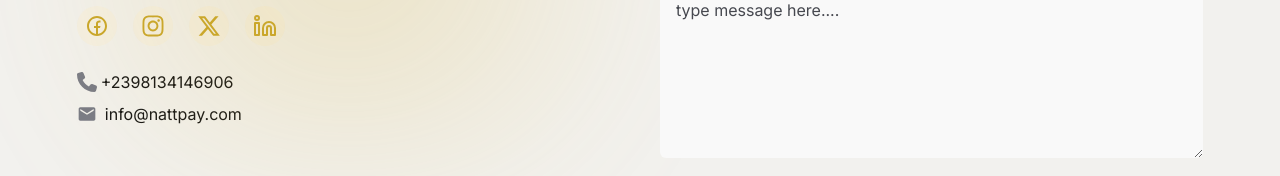
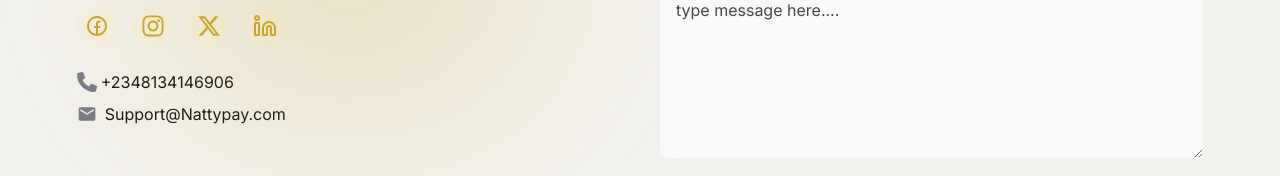
Before and after one commit to codepeepsdevs/natty-pay, a Next.js app: page /contact-us in a window 1280 px wide. Shown: the part 506-682 px from the top of the page. Built offline with nearby package versions, Linux system fonts and the light colour scheme.

Commit message:
made some fixes

```diff
--- a/src/components/home/contactUs/ContactUs.tsx
+++ b/src/components/home/contactUs/ContactUs.tsx
@@ -77,11 +77,11 @@ const ContactUs = () => {
               <div className="flex flex-col gap-2 text-text-200 dark:text-text-400">
                 <div className="flex items-center gap-1 ">
                   <FaPhone className="text-xl text-text-1000" />
-                  <p className="">+2398134146906</p>
+                  <p className="">+2348134146906</p>
                 </div>
                 <div className="flex items-center gap-2">
                   <MdMail className="text-xl text-text-1000" />
-                  <p className="">info@nattpay.com</p>
+                  <p className="">Support@Nattypay.com </p>
                 </div>
               </div>
             </div>
--- a/src/components/home/landingPage/Heroarea.tsx
+++ b/src/components/home/landingPage/Heroarea.tsx
@@ -21,7 +21,7 @@ const Heroarea = () => {
         initial="hidden"
         className="w-[90%] lg:w-[88%] flex flex-col justify-center h-full py-10"
       >
-        <div className="inset-0 mx-auto flex max-lg:flex-col lg:justify-between lg:items-center max-2xs:pt-2.5 max-xs:pt-5 max-lg:pt-10">
+        <div className="inset-0 mx-auto flex max-lg:flex-col lg:justify-between lg:items-center max-lg:pt-20">
           <div className="relative w-full sm:w-[90%] md:w-[80%] lg:w-[60%] flex flex-col gap-6">
             <div
               className="absolute top-40 -inset-60 opacity-60 dark:opacity-40"
```
